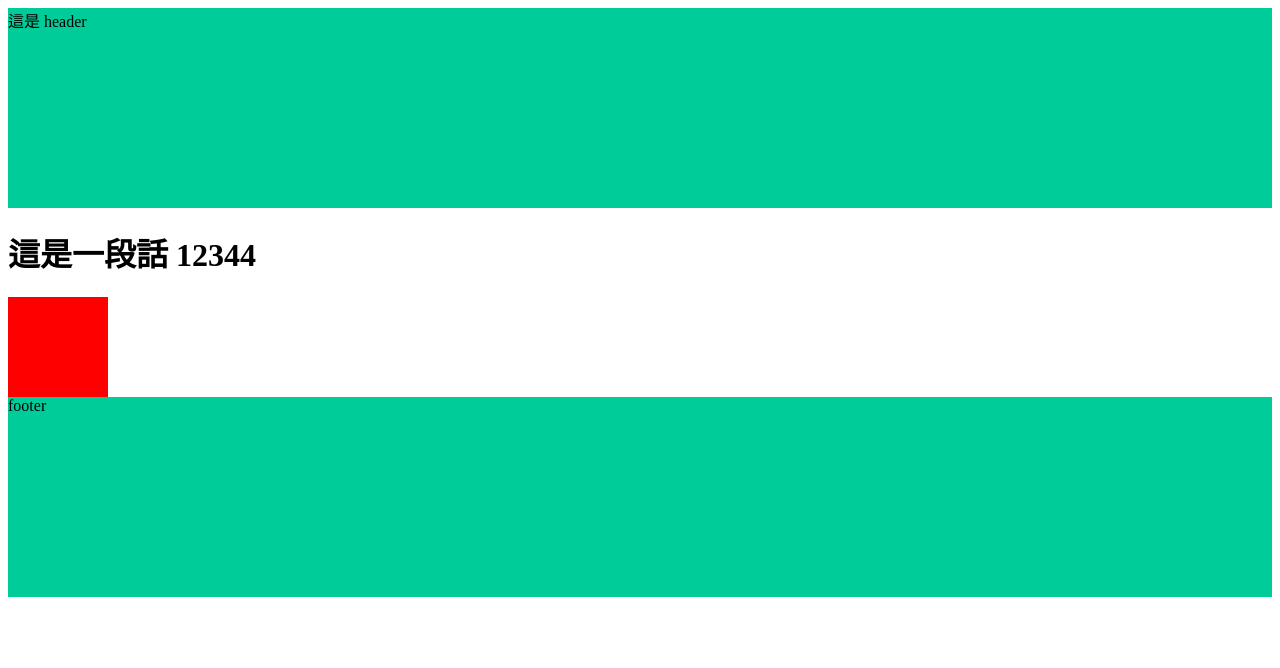
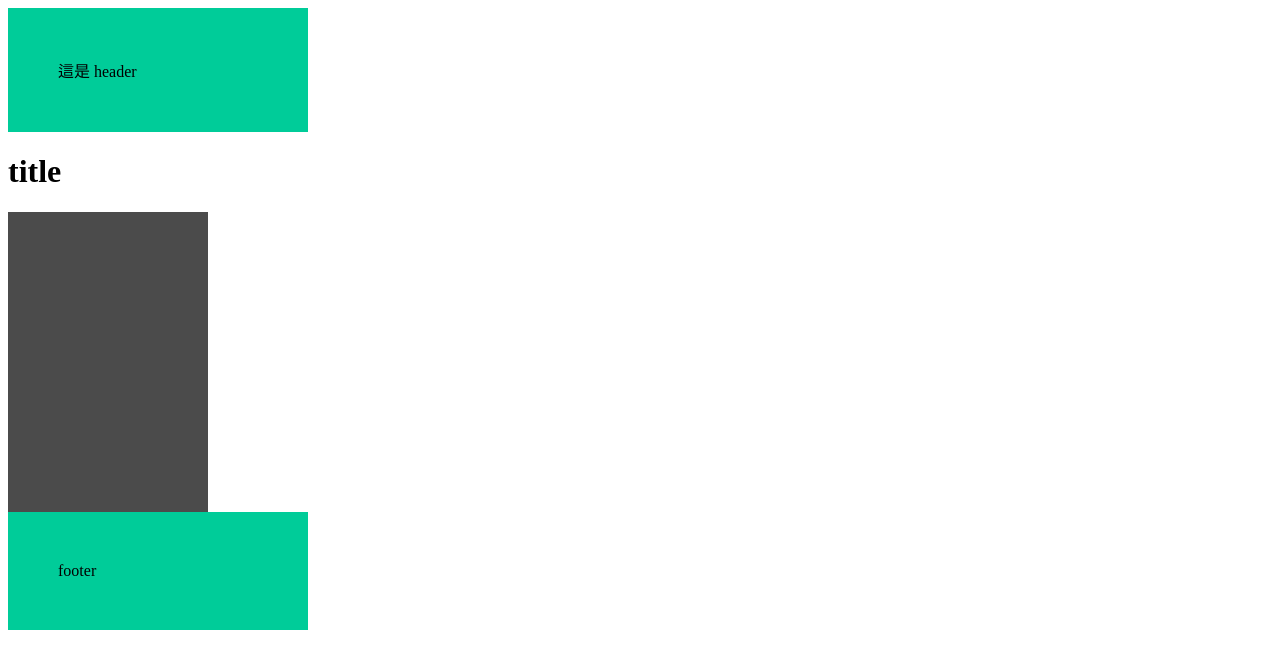
Before and after one commit to sophiell27/gulp-testing-m, a plain HTML site: page index.html in a window 1280 px wide. Drawn offline with Linux system fonts and the light colour scheme.

Commit message:
Update 2022-07-17T10:45:55.534Z

```diff
--- a/assets/style/all.css
+++ b/assets/style/all.css
@@ -1,15 +1,17 @@
 .header {
-  height: 200px;
-  background-color: #00cc99; }
+  width: 200px;
+  background-color: #00cc99;
+  padding: 50px; }
 
 .footer {
-  height: 200px;
+  width: 200px;
+  padding: 50px;
   background-color: #00cc99; }
 
 .box {
-  width: 100px;
+  width: 200px;
   height: 100px;
-  background-color: red;
+  background-color: #4b4b4b;
   display: -webkit-box;
   display: -ms-flexbox;
   display: flex;
--- a/index.html
+++ b/index.html
@@ -16,10 +16,13 @@
 
 
 <h1>
-  這是一段話 12344
+  title
 </h1>
 
 <div class="box"></div>
+<div class="box"></div>
+<div class="box"></div>
+
 
   <footer class="footer">
     footer
```
Also changed, not shown: 1 other file.
